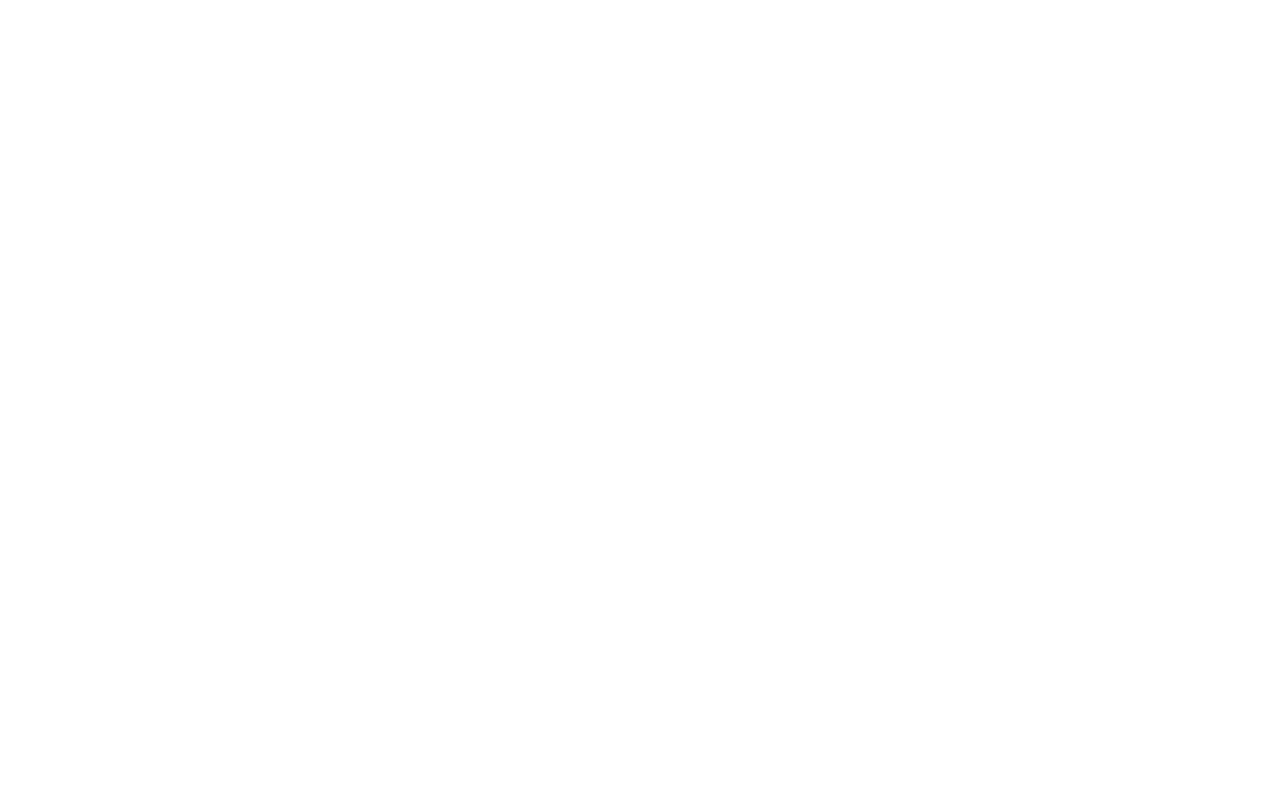
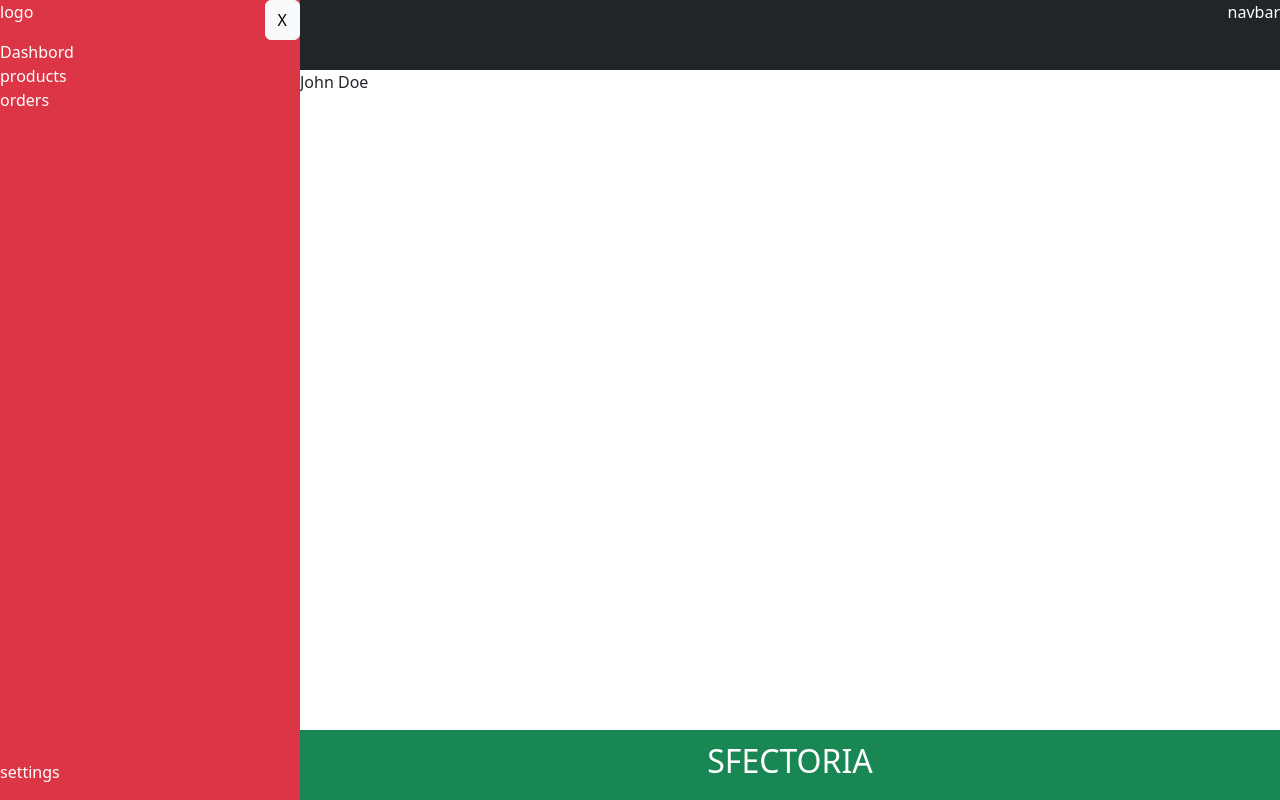
Before and after one commit to Sfectoria-FullStack/ReactJsDashboard, a React (Create React App) app: page /orders/one/1 in a window 1280 px wide. Before the commit this address had no page. Built offline with nearby package versions, Linux system fonts and the light colour scheme.

Commit message:
rect_bootstrap

```diff
--- a/package.json
+++ b/package.json
@@ -8,7 +8,9 @@
     "@testing-library/user-event": "^13.5.0",
     "bootstrap": "^5.3.2",
     "react": "^18.2.0",
+    "react-bootstrap": "^2.10.1",
     "react-dom": "^18.2.0",
+    "react-icons": "^5.0.1",
     "react-scripts": "5.0.1",
     "web-vitals": "^2.1.4"
   },
--- a/src/constant/constant.js
+++ b/src/constant/constant.js
@@ -10,3 +10,9 @@ export const sidebarItems = [
         path: "/orders"
     }
 ]
+
+export const orders = [
+    { orderId: 1, clientName: "John Doe" },
+    { orderId: 2, clientName: "Alice Smith" },
+    { orderId: 3, clientName: "Bob Johnson" }
+];
--- a/src/pages/orders/views/OrderDetails.jsx
+++ b/src/pages/orders/views/OrderDetails.jsx
@@ -1,11 +1,18 @@
-import React from 'react'
+import React, { useEffect, useState } from "react";
+import { useParams } from "react-router-dom";
+
+import { orders } from "../../../constant/constant";
 
 function OrderDetails() {
-  return (
-    <div>
-      detail
-    </div>
-  )
+  const [state, setState] = useState({});
+  const { orderId } = useParams();
+  useEffect(() => {
+    setState(orders.find((elem, i) => elem.orderId === +orderId));
+  }, []);
+
+  return <div>
+    {state?.clientName}
+  </div>;
 }
 
-export default OrderDetails
+export default OrderDetails;
--- a/src/pages/orders/views/OrderList.jsx
+++ b/src/pages/orders/views/OrderList.jsx
@@ -1,11 +1,24 @@
 import React from 'react'
 import { Link } from 'react-router-dom'
+import Button from 'react-bootstrap/Button';
+import Card from 'react-bootstrap/Card';
 
 function OrderList() {
   return (
     <div>
       List
       <Link to="add" className='btn btn-danger'>Add order</Link>
+      <Card style={{ width: '18rem' }}>
+      <Card.Img variant="top" src="holder.js/100px180" />
+      <Card.Body>
+        <Card.Title>Card Title</Card.Title>
+        <Card.Text>
+          Some quick example text to build on the card title and make up the
+          bulk of the card's content.
+        </Card.Text>
+        <Button variant="primary">Go somewhere</Button>
+      </Card.Body>
+    </Card>
     </div>
   )
 }
--- a/src/router/Router.jsx
+++ b/src/router/Router.jsx
@@ -19,7 +19,7 @@ function Router() {
             <Route path="orders" element={<Orders />}>
               <Route index element={<OrderList />} />
               <Route path="add" element={<AddOrder />} />
-              <Route path="one" element={<OrderDetails />} />
+              <Route path="one/:orderId" element={<OrderDetails />} />
             </Route>
           </Route>
         ) : (
```
Also changed, not shown: 1 other file (tests, documents, lock files or other folders).
